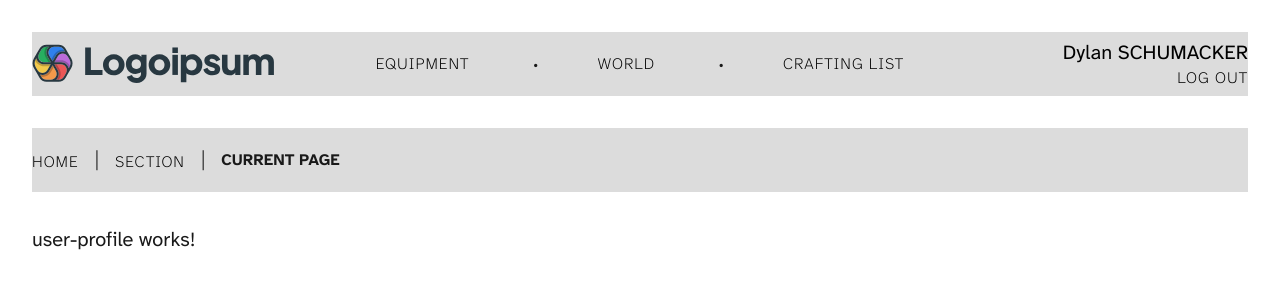
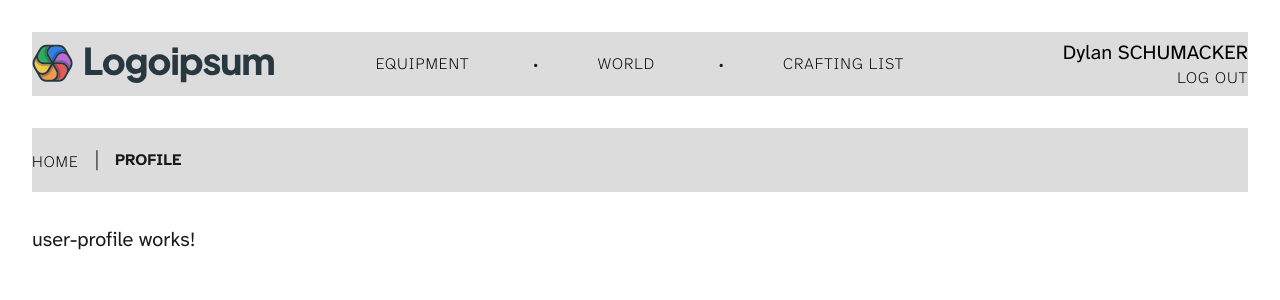
Before and after one commit to dynSR/hunters-codex, an Angular app in the folder project/: page /profile in a window 1280 px wide. Shown: the top 300 px of the page. Built offline with nearby package versions, Linux system fonts and the light colour scheme.

Commit message:
🛠️ feat: changed breadcrumb (dynamic path generation)

```diff
--- a/project/src/app/shared/partials/breadcrumb/breadcrumb.component.html
+++ b/project/src/app/shared/partials/breadcrumb/breadcrumb.component.html
@@ -1,19 +1,27 @@
 <nav aria-label="Breadcrumb" class="breadcrumb">
   <ol class="breadcrumb__list">
+    @for (item of breadcrumbItems; track $index) {
+    <!-- All navigation item -->
+    @if($index < breadcrumbItems.length - 1) {
     <li class="breadcrumb__item">
-      <a routerLink="/" class="breadcrumb__link link">
-        {{ "Home" }}
+      <a [routerLink]="item.url" class="breadcrumb__link link">
+        {{ item.name }}
       </a>
     </li>
-    <li class="breadcrumb__separator" aria-hidden="true">|</li>
+    } @else {
+    <!-- Current page -->
     <li class="breadcrumb__item">
-      <a routerLink="/section" class="breadcrumb__link link">
-        {{ "Section" }}
-      </a>
+      <p class="breadcrumb__item--current">
+        {{ item.name }}
+      </p>
     </li>
-    <li class="breadcrumb__separator" aria-hidden="true">|</li>
-    <li class="breadcrumb__item--current">
-      <p>{{ "Current page" }}</p>
+    }
+
+    <!-- All separators -->
+    @if($index < breadcrumbItems.length - 1) {
+    <li class="breadcrumb__separator" aria-hidden="true">
+      {{ "|" }}
     </li>
+    } }
   </ol>
 </nav>
--- a/project/src/app/shared/partials/breadcrumb/breadcrumb.component.ts
+++ b/project/src/app/shared/partials/breadcrumb/breadcrumb.component.ts
@@ -1,6 +1,13 @@
-import { Component } from '@angular/core';
+import { Component, inject } from '@angular/core';
 import { CommonModule } from '@angular/common';
+import { Subscription } from 'rxjs';
 import { RouterLink } from '@angular/router';
+import { NavigationService } from '../../services/navigation.service';
+
+interface LinkProps {
+  name: string;
+  url: string;
+}
 
 @Component({
   selector: 'app-breadcrumb',
@@ -9,4 +16,28 @@ import { RouterLink } from '@angular/router';
   templateUrl: './breadcrumb.component.html',
   styleUrl: './breadcrumb.component.css',
 })
-export class BreadcrumbComponent {}
+export class BreadcrumbComponent {
+  private readonly navigationService = inject(NavigationService);
+  private navUrlSubscription = new Subscription();
+  breadcrumbItems: Array<LinkProps> = [];
+
+  ngOnInit() {
+    this.navUrlSubscription = this.navigationService.urlObservable.subscribe(
+      (context) => {
+        this.breadcrumbItems = [];
+
+        for (let i = 0; i < context.path.length; i++) {
+          const element = context.path[i];
+          this.breadcrumbItems.push({
+            name: element,
+            url: element,
+          });
+        }
+      }
+    );
+  }
+
+  ngOnDestroy() {
+    this.navUrlSubscription.unsubscribe();
+  }
+}
```
